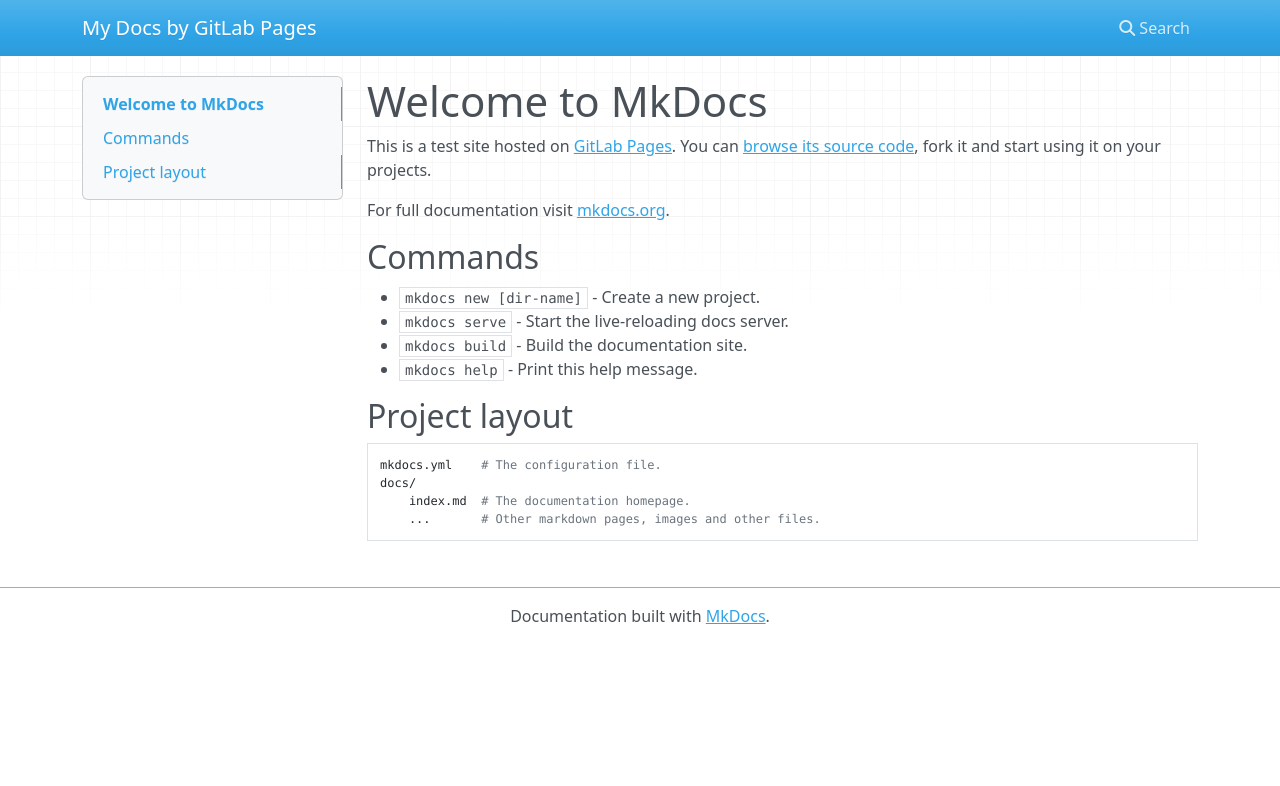
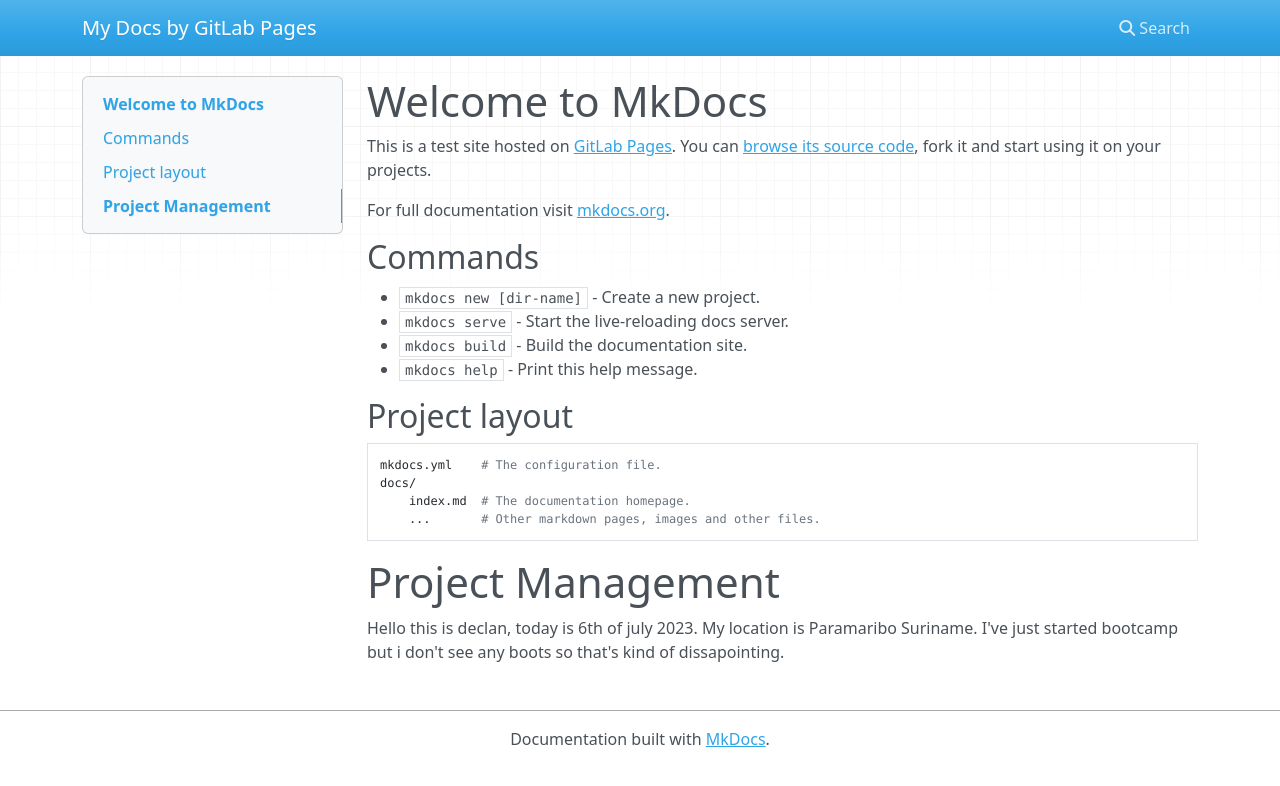
Before and after one commit to Decydec/bootcamp2023, an MkDocs documentation site: the page built from docs/index.md, in a window 1280 px wide. Shown: the top 786 px of the page. Built offline with MkDocs 1.6.1, drawn with Linux system fonts in a browser that asks for light colours; nearby versions of some CDN libraries.

Commit message:
added info about first day

```diff
--- a/docs/index.md
+++ b/docs/index.md
@@ -19,3 +19,7 @@ For full documentation visit [mkdocs.org](http://mkdocs.org).
     docs/
         index.md  # The documentation homepage.
         ...       # Other markdown pages, images and other files.
+# Project Management
+
+Hello this is declan, today is 6th of july 2023. My location is Paramaribo Suriname.
+I've just started bootcamp but i don't see any boots so that's kind of dissapointing.
```
